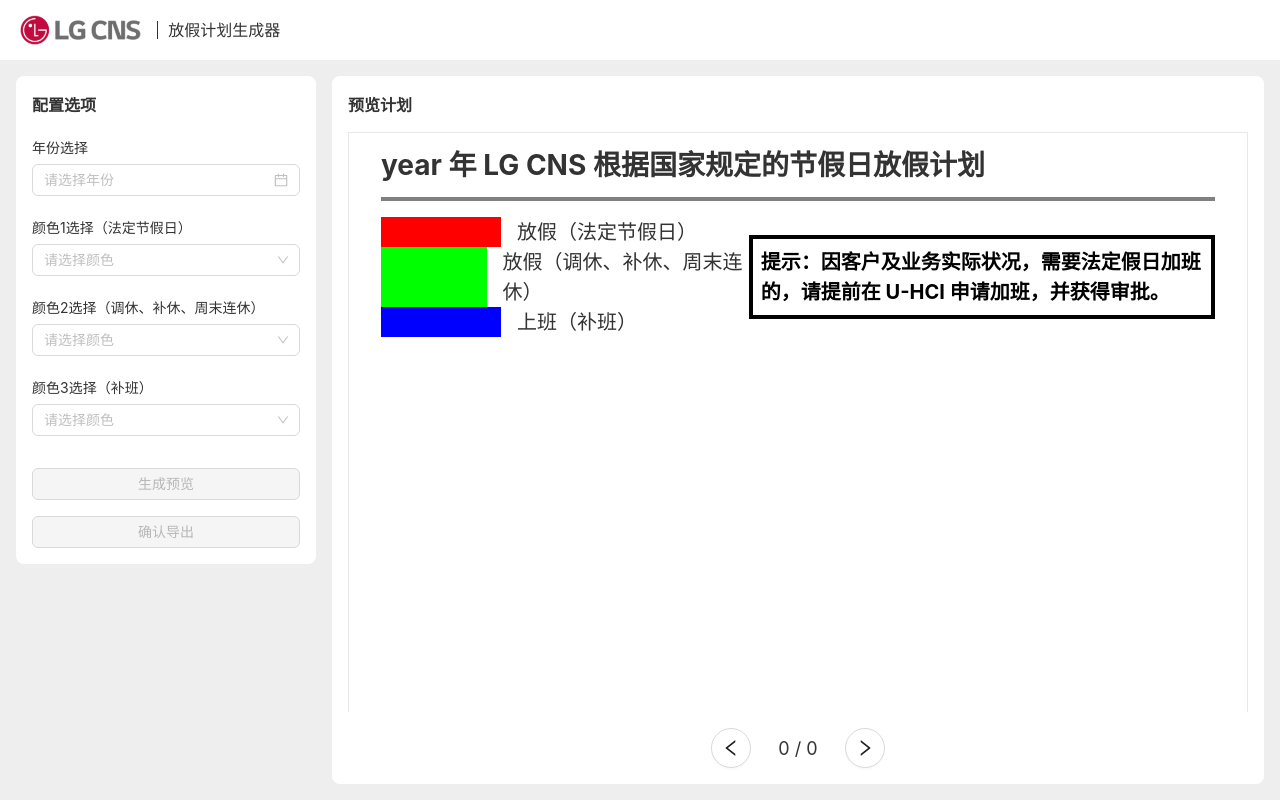
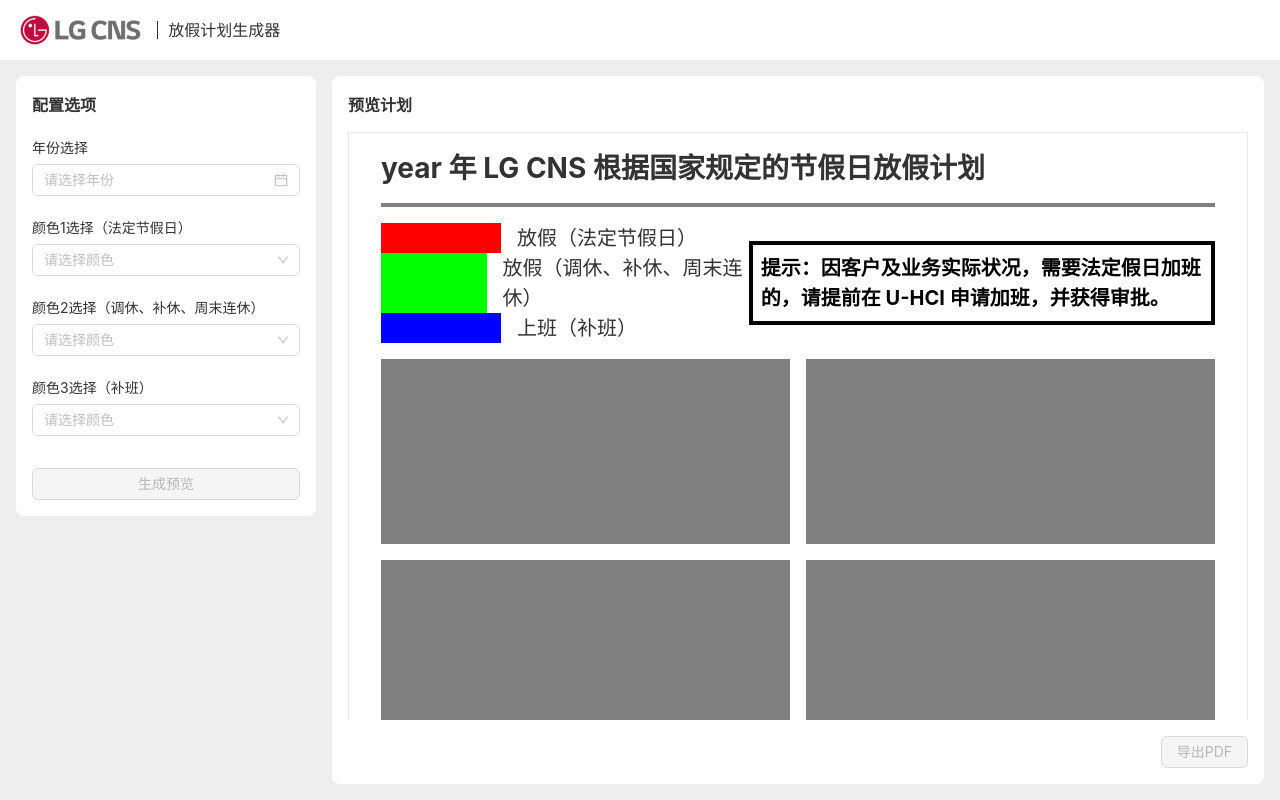
Before and after one commit to NathanCong/lg-hpg, a Vue app: page /home in a window 1280 px wide. Built offline with nearby package versions, Linux system fonts and the light colour scheme.

Commit message:
feat: 优化布局

```diff
--- a/src/components/CommonCard.vue
+++ b/src/components/CommonCard.vue
@@ -47,10 +47,10 @@
   .card-header {
     width: 100%;
     height: auto;
+    box-sizing: border-box;
+    padding: 16px;
     font-size: 16px;
     font-weight: bold;
-    box-sizing: border-box;
-    padding: 16px;
   }
 
   .card-mainer {
@@ -62,7 +62,7 @@
   .card-footer {
     width: 100%;
     height: auto;
-    padding: 16px;
+    box-sizing: border-box;
   }
 
   &.full {
@@ -76,7 +76,7 @@
         position: absolute;
         top: 0;
         right: 0;
-        bottom: 0;
+        bottom: 16px;
         left: 0;
         overflow-y: auto;
       }
--- a/src/views/home/HomeView.vue
+++ b/src/views/home/HomeView.vue
@@ -23,28 +23,31 @@
           <div class="actions-buttons">
             <a-button
               type="primary"
-              class="actions-button"
               @click="onCreate"
               :disabled="onCreateDisabled"
             >
               生成预览
-            </a-button>
-            <a-button
-              type="primary"
-              class="actions-button"
-              @click="onExport"
-              :disabled="true"
-            >
-              确认导出
             </a-button>
           </div>
         </div>
       </CommonCard>
     </section>
     <section class="preview-wrapper">
-      <CommonCard mode="full" title="预览计划" :show-footer="false">
-        <!-- 假期计划预览器 -->
-        <PlanPreviewer :options="previewOptions" :plan="holidayPlan" />
+      <CommonCard mode="full" title="预览计划" :show-footer="true">
+        <div class="preview">
+          <PlanPreviewer :options="previewOptions" :plan="holidayPlan" />
+        </div>
+        <template #footer>
+          <div class="preview-footer">
+            <a-button
+              type="primary"
+              @click="onExport"
+              :disabled="onExportDisabled"
+            >
+              导出PDF
+            </a-button>
+          </div>
+        </template>
       </CommonCard>
     </section>
   </div>
@@ -116,6 +119,10 @@
   }
 }
 
+const onExportDisabled = computed(() => {
+  return true
+})
+
 function onExport() {}
 </script>
 
@@ -143,18 +150,31 @@
         padding: 16px 0;
         display: flex;
         flex-direction: column;
-
-        .actions-button {
-          &:first-child {
-            margin-bottom: 16px;
-          }
-        }
       }
     }
   }
 
   .preview-wrapper {
     flex: 1;
+
+    .preview {
+      width: 100%;
+      height: 100%;
+      box-sizing: border-box;
+      padding: 0 16px;
+    }
+
+    .preview-footer {
+      width: 100%;
+      height: auto;
+      box-sizing: border-box;
+      padding: 16px;
+      padding-top: 0;
+      display: flex;
+      flex-direction: row;
+      justify-content: flex-end;
+      align-items: center;
+    }
   }
 }
 </style>
--- /dev/null
+++ b/src/views/home/components/PlanDetail.vue
@@ -0,0 +1,11 @@
+<template>
+  <div class="plan-detail"></div>
+</template>
+
+<style lang="less" scoped>
+.plan-detail {
+  width: 100%;
+  height: 100%;
+  background-color: gray;
+}
+</style>
--- a/src/views/home/components/PlanPage.vue
+++ b/src/views/home/components/PlanPage.vue
@@ -1,5 +1,5 @@
 <template>
-  <div class="plan-page">
+  <div class="plan-page" ref="planPageRef">
     <section class="page-header">
       {{ year }} 年 LG CNS 根据国家规定的节假日放假计划
     </section>
@@ -21,6 +21,12 @@
           申请加班，并获得审批。
         </span>
       </div>
+      <div class="page-plans">
+        <PlanDetail />
+        <PlanDetail />
+        <PlanDetail />
+        <PlanDetail />
+      </div>
     </section>
     <section class="page-footer">
       <img class="page-logo" :src="LogoPNG" />
@@ -29,8 +35,10 @@
 </template>
 
 <script lang="ts" setup>
-import { computed } from 'vue'
+import { computed, ref, onMounted } from 'vue'
 import LogoPNG from '@/assets/images/logo.png'
+import PlanDetail from './PlanDetail.vue'
+import { getElementWidth } from '@/utils/element'
 
 const props = withDefaults(
   defineProps<{
@@ -52,17 +60,35 @@
   { color: props.color2, label: '放假（调休、补休、周末连休）' },
   { color: props.color3, label: '上班（补班）' }
 ])
+
+const planPageRef = ref<HTMLElement | null>(null)
+
+function setPageHeight() {
+  if (planPageRef.value) {
+    const width = getElementWidth(planPageRef.value)
+    planPageRef.value.style.height = `${(width * 720) / 960}px`
+  }
+}
+
+onMounted(() => {
+  setPageHeight()
+})
 </script>
 
 <style lang="less" scoped>
 .plan-page {
   width: 100%;
-  height: 100%;
   box-sizing: border-box;
   padding: 0 32px;
   display: flex;
   flex-direction: column;
   border: 1px solid #e8e8e8;
+  /* 每节后分页 */
+  page-break-after: always;
+  /* 避免内部断页 */
+  page-break-inside: avoid;
+  /* 移除额外边距 */
+  margin-bottom: 0;
 
   .page-header {
     width: 100%;
@@ -70,7 +96,7 @@
     box-sizing: border-box;
     padding: 16px 0;
     font-size: 28px;
-    line-height: 32px;
+    line-height: 38px;
     font-weight: bold;
     border-bottom: 4px solid gray;
   }
@@ -126,6 +152,15 @@
         color: #000;
       }
     }
+
+    .page-plans {
+      flex: 1;
+      display: grid;
+      grid-template-columns: 1fr 1fr;
+      grid-template-rows: 1fr 1fr;
+      gap: 16px;
+      margin-top: 16px;
+    }
   }
 
   .page-footer {
--- a/src/views/home/components/PlanPreviewer.vue
+++ b/src/views/home/components/PlanPreviewer.vue
@@ -1,41 +1,21 @@
 <template>
   <div class="plan-previewer">
-    <section class="previewer-mainer">
-      <div class="previewer-scroll">
-        <div class="previewer-content" ref="contentRef">
     <template v-if="isEmpty">
       <CommonEmpty />
     </template>
     <template v-else>
+      <div class="previewer-pages">
         <PlanPage />
+        <PlanPage />
+      </div>
     </template>
-        </div>
-      </div>
-    </section>
-    <section class="previewer-footer">
-      <span class="previewer-toolbar">
-        <a-button shape="circle" size="large" :disabled="isEmpty">
-          <template #icon>
-            <span class="button-icon"><LeftOutlined /></span>
-          </template>
-        </a-button>
-        <span class="page-count">{{ current }} / {{ total }}</span>
-        <a-button shape="circle" size="large" :disabled="isEmpty">
-          <template #icon>
-            <span class="button-icon"><RightOutlined /></span>
-          </template>
-        </a-button>
-      </span>
-    </section>
   </div>
 </template>
 
 <script lang="ts" setup>
-import { computed, ref, watch, nextTick } from 'vue'
-import { LeftOutlined, RightOutlined } from '@ant-design/icons-vue'
+import { computed } from 'vue'
 import CommonEmpty from '@/components/CommonEmpty.vue'
 import PlanPage from './PlanPage.vue'
-import { getElementWidth } from '@/utils/element'
 
 const props = withDefaults(
   defineProps<{ options: PreviewOptions; plan: HolidayPlan }>(),
@@ -45,86 +25,12 @@
 const holidayMonth = computed(() => Object.keys(props.plan))
 
 const isEmpty = computed(() => !Boolean(holidayMonth.value.length < 1))
-console.log('isEmpty', isEmpty.value)
-
-const contentRef = ref<HTMLElement | null>(null)
-
-watch(
-  () => isEmpty,
-  (isEmpty) => {
-    nextTick(() => {
-      if (contentRef.value) {
-        if (isEmpty.value) {
-          contentRef.value.style.height = '100%'
-        } else {
-          const width = getElementWidth(contentRef.value)
-          contentRef.value.style.height = `${(width * 720) / 960}px`
-        }
-      }
-    })
-  },
-  { immediate: true }
-)
-
-const current = ref(0)
-const total = ref(0)
 </script>
 
 <style lang="less" scoped>
 .plan-previewer {
   width: 100%;
   height: 100%;
-  display: flex;
-  flex-direction: column;
-
-  .previewer-mainer {
-    flex: 1;
-    position: relative;
-
-    .previewer-scroll {
-      position: absolute;
-      top: 0;
-      right: 0;
-      bottom: 0;
-      left: 0;
-      overflow-y: auto;
-
-      .previewer-content {
-        width: 100%;
   box-sizing: border-box;
-        padding: 0 16px;
-      }
-    }
-  }
-
-  .previewer-footer {
-    width: 100%;
-    height: auto;
-    box-sizing: border-box;
-    padding: 16px;
-    display: flex;
-    align-items: center;
-    justify-content: center;
-
-    .previewer-toolbar {
-      width: 200px;
-      display: flex;
-      align-items: center;
-      justify-content: space-around;
-
-      .button-icon {
-        width: 100%;
-        height: 100%;
-        display: flex;
-        align-items: center;
-        justify-content: center;
-      }
-
-      .page-count {
-        font-size: 18px;
-        font-weight: normal;
-      }
-    }
-  }
 }
 </style>
```
Lines whose indentation alone changed are shown as unchanged.
